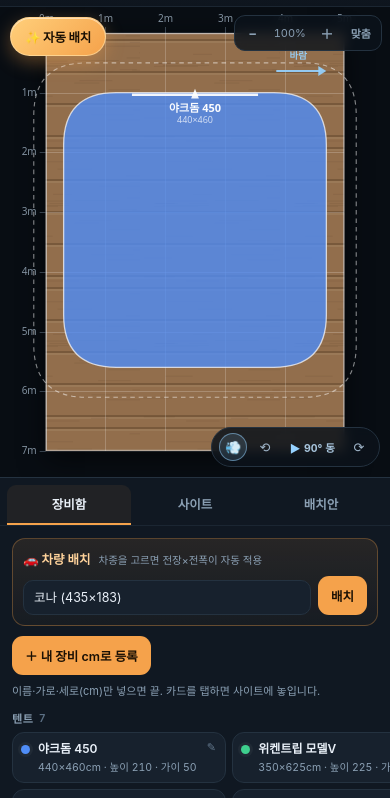
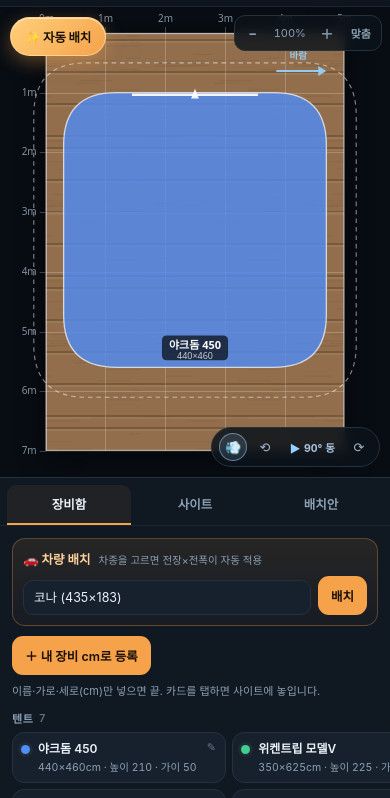
Before and after one commit to ysj0410-max/camp-layout-sim, a plain HTML site: page index.html in a window 390 px wide. Shown: the part 46-844 px from the top of the page. Drawn offline with Linux system fonts and the light colour scheme.

Commit message:
🎨 텐트 이름표를 본체 안쪽 아래로 · 선택 시 모바일 패널 축소

```diff
--- a/app.js
+++ b/app.js
@@ -762,13 +762,22 @@
       const twoLine = d > fs * 3;
       const isCover = groupOf(it) === 'cover';
       if (isCover) {
-        // 텐트·타프 이름은 위쪽 가장자리에 두어 내부 배치를 가리지 않게
-        const labelY = cy - d / 2 + fs * 1.5;
-        g.fillStyle = 'rgba(255,255,255,.97)';
-        g.fillText(name, cx, labelY);
+        // 텐트·타프 이름은 본체 바깥(위쪽)에 두어 내부 배치를 전혀 가리지 않게
+        const y1 = cy + d / 2 - fs * 2.0;
+        const y2 = cy + d / 2 - fs * 1.0;
+        g.font = '600 ' + fs + 'px system-ui, "Noto Sans KR", sans-serif';
+        const tw3 = g.measureText(name).width;
         g.font = '500 ' + Math.round(fs * 0.85) + 'px system-ui, "Noto Sans KR", sans-serif';
-        g.fillStyle = 'rgba(255,255,255,.72)';
-        g.fillText(it.w + '×' + it.d, cx, labelY + fs * 1.05);
+        const tw4 = g.measureText(it.w + '×' + it.d).width;
+        const bw = Math.min(maxW + 18, Math.max(tw3, tw4) + 14);
+        g.fillStyle = 'rgba(8,12,17,.72)';
+        g.beginPath(); rrPath(g, cx - bw / 2, y1 - fs * 0.9, bw, fs * 2.25, 5); g.fill();
+        g.font = '600 ' + fs + 'px system-ui, "Noto Sans KR", sans-serif';
+        g.fillStyle = 'rgba(255,255,255,.98)';
+        g.fillText(name, cx, y1);
+        g.font = '500 ' + Math.round(fs * 0.85) + 'px system-ui, "Noto Sans KR", sans-serif';
+        g.fillStyle = 'rgba(255,255,255,.75)';
+        g.fillText(it.w + '×' + it.d, cx, y2);
         g.restore();
         return;
       }
@@ -1116,6 +1125,7 @@
   function updateSelbar() {
     const bar = $('#selbar');
     const it = getSel();
+    document.body.classList.toggle('sel-active', !!it);
     if (!it) { bar.hidden = true; return; }
     bar.hidden = false;
     $('#selColor').style.background = it.color;
--- a/styles.css
+++ b/styles.css
@@ -383,6 +383,7 @@ dialog::backdrop{ background:rgba(3,7,11,.62); backdrop-filter:blur(3px); }
   .lib-grid{ gap:6px; }
   .card{ padding:8px; }
   .selbar{ padding:8px 10px; gap:6px; }
+  .sel-active .panel{ height:32dvh; min-height:140px; }
   .sel-actions button{ padding:7px 10px; font-size:11.5px; }
   .issues{ max-width:70%; bottom:8px; left:8px; }
   .viewbar{ top:8px; right:8px; }
```
